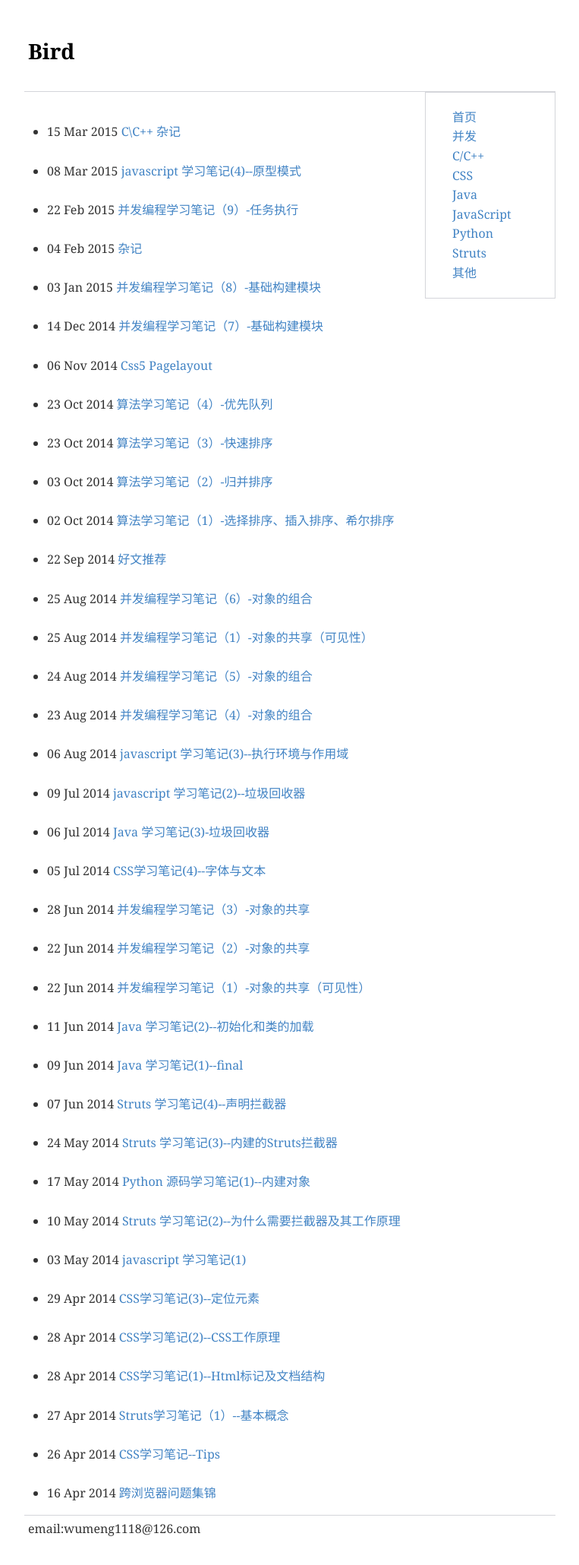
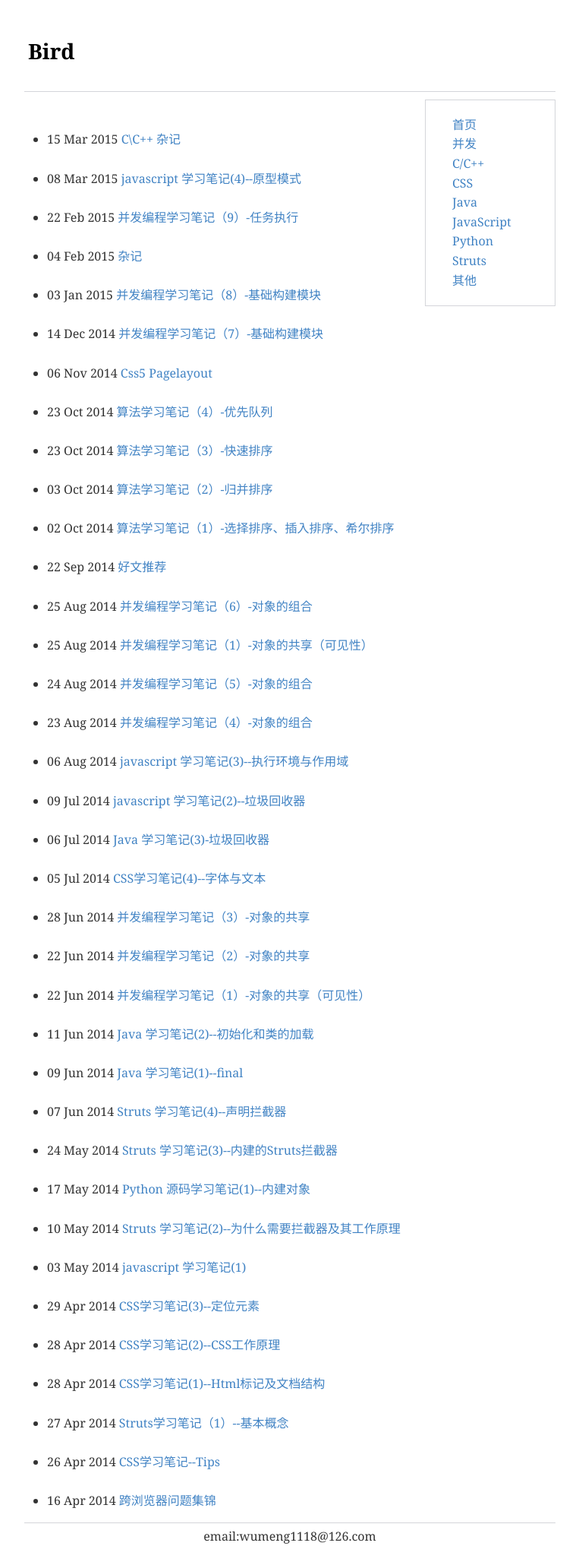
Before and after one commit to Qing-Shuang/Bird, a Jekyll site: the page built from index.html, in a window 1280 px wide. Shown: the whole page at 76% size, without its empty margins (258-1021 px from the left). Built offline with Jekyll 4.4.1, drawn with Linux system fonts in a browser that asks for light colours.

Commit message:
Update layouts.css

```diff
--- a/css/layouts.css
+++ b/css/layouts.css
@@ -1,5 +1,6 @@
 #header{
   padding:5px;
+  margin-bottom:10px;
   border-bottom:1px solid #D4D5DA;
   clear:both;
 }
@@ -8,6 +9,8 @@
   clear:both;
   border-top:1px solid #D4D5DA;
   padding:5px;
+  margin-top:10px;
+  text-align:center;
 }
 
 #left{
```
